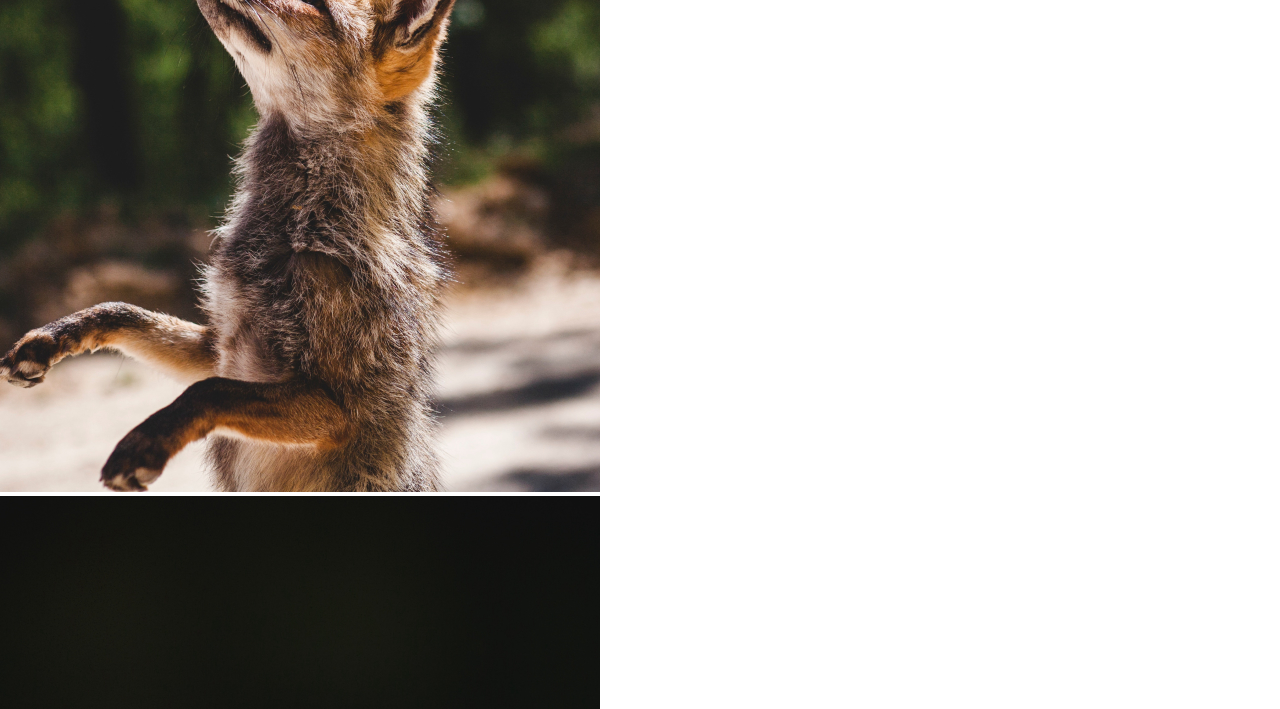
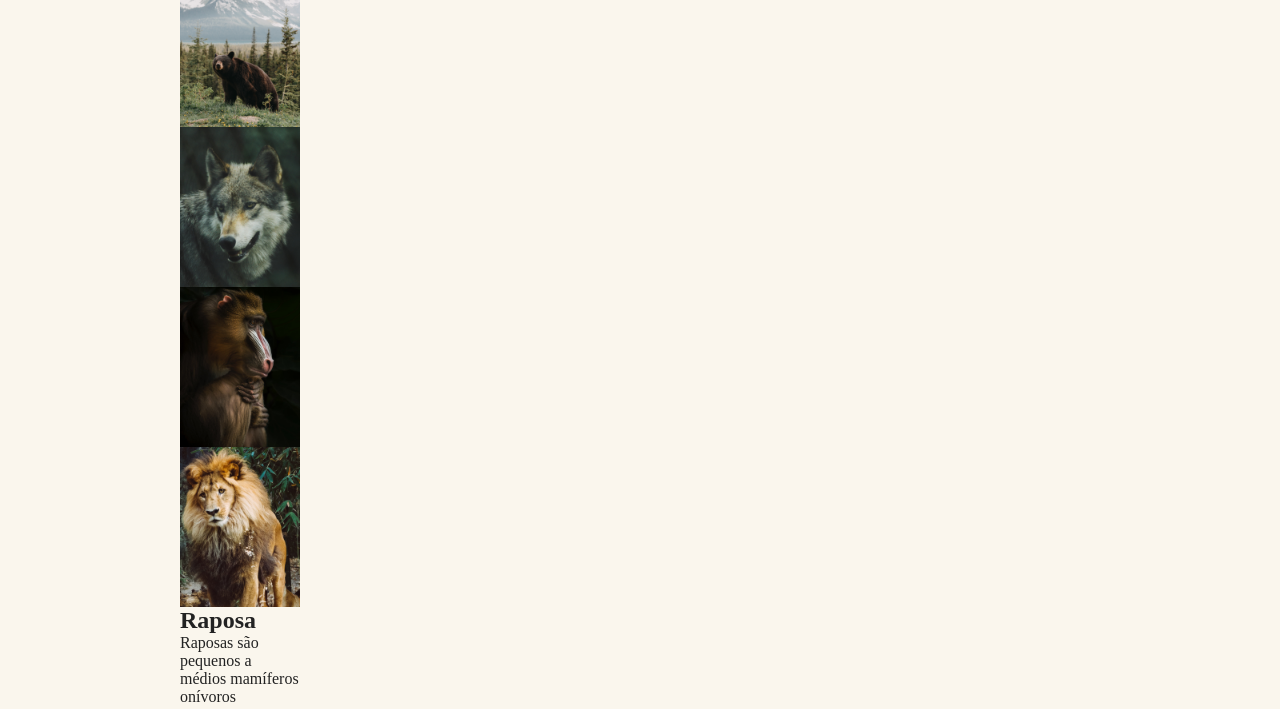
Before and after one commit to anagloria22/projeto-origamid, a plain HTML site: page index.html in a window 1280 px wide. Shown: the part 407-1116 px from the top of the page. Drawn offline with Linux system fonts and the light colour scheme.

Commit message:
Update style.css

```diff
--- a/style.css
+++ b/style.css
@@ -4,3 +4,20 @@
     margin: 0px;
     padding: 0px;
 }
+
+img {
+    display: block;
+    max-width: 100%;
+}
+
+ul {
+    list-style: none;
+}
+
+body {
+    background: #faf6ed;
+    color: #222;
+    -webkit-font-smoothing: antialiased;
+    display: grid;
+    grid-template-columns: 1fr 120px minmax(300px, 800px) 1fr;
+}
```
